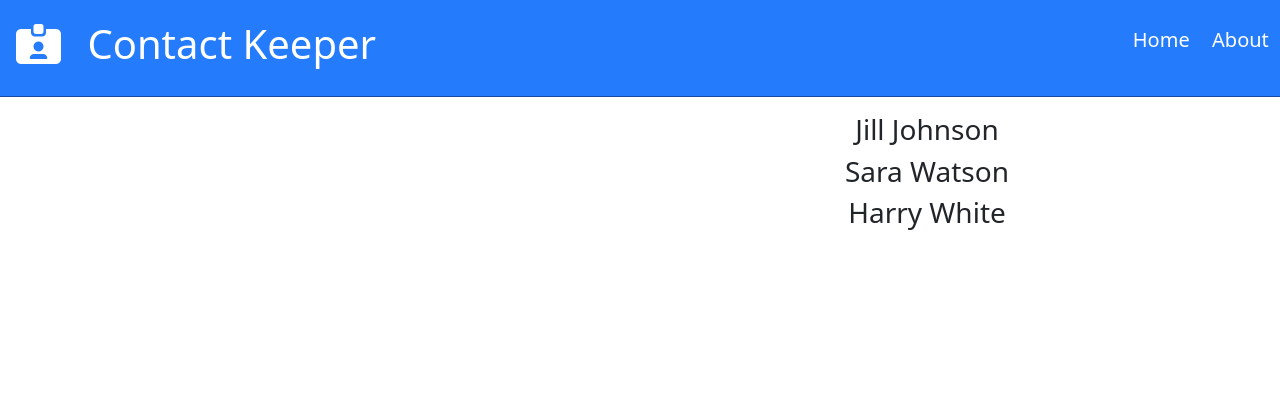
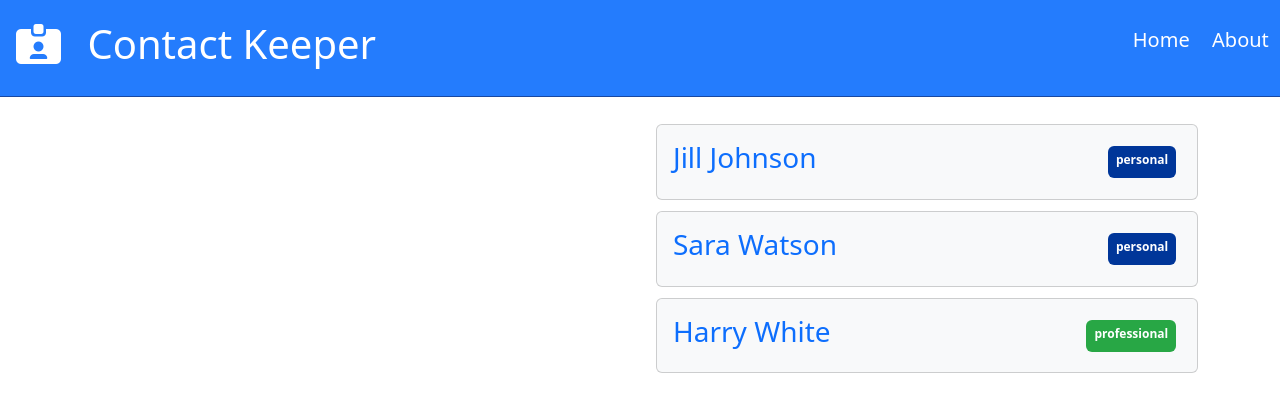
Before and after one commit to fizzo999/contact-keeper, a React (Create React App) app in the folder client/: page / in a window 1280 px wide. Shown: the top 412 px of the page. Built offline with nearby package versions, Linux system fonts and the light colour scheme.

Commit message:
map function to display list of contacts through ContactItem through use of global Context

```diff
--- a/client/src/components/contacts/ContactItem.js
+++ b/client/src/components/contacts/ContactItem.js
@@ -0,0 +1,33 @@
+import React from 'react';
+
+const ContactItem = ({ contactprop }) => {
+  const { id, name, phone, email, type } = contactprop;
+  return (
+    <div
+      className='card bg-light'
+      style={{
+        display: 'flex',
+        flexDirection: 'row',
+        justifyContent: 'space-between',
+      }}
+    >
+      <h3 className='text-primary' style={{}}>
+        {name}
+        {'  '}
+      </h3>
+      <h3
+        className={
+          'p-2' +
+          ' ' +
+          'badge' +
+          ' ' +
+          (type === 'professional' ? 'badge-success' : 'badge-primary')
+        }
+      >
+        {type}
+      </h3>
+    </div>
+  );
+};
+
+export default ContactItem;
--- a/client/src/components/contacts/Contacts.js
+++ b/client/src/components/contacts/Contacts.js
@@ -1,5 +1,6 @@
 import React, { Fragment, useContext } from 'react';
 import ContactContext from '../../context/contact/contactContext';
+import ContactItem from './ContactItem.js';
 
 const Contacts = () => {
   const contactContext = useContext(ContactContext);
@@ -9,7 +10,7 @@ const Contacts = () => {
   return (
     <Fragment>
       {contacts.map(contact => (
-        <h3>{contact.name}</h3>
+        <ContactItem key={contact.id} contactprop={contact} />
       ))}
     </Fragment>
   );
```
